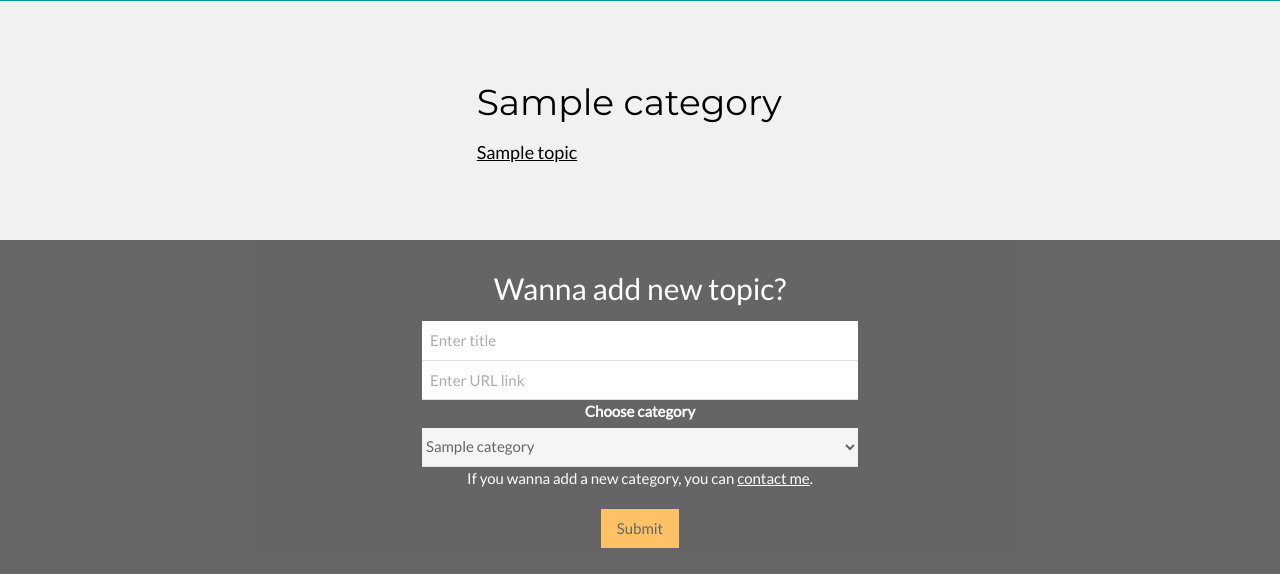
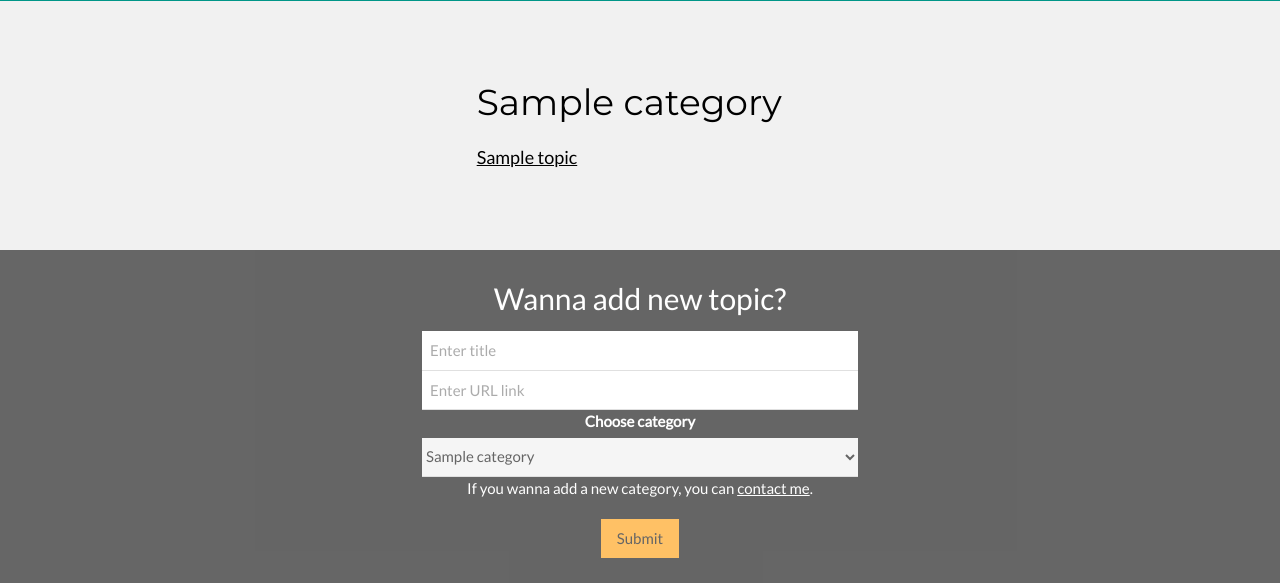
Before and after one commit to Goraved/AQA_topics, a Flask app: template templates/index.html in a window 1280 px wide. Shown: the part 466-1049 px from the top of the page. Run offline with Flask 2, Linux system fonts and the light colour scheme; the template is opened without the code that fills it: most values are stand-ins (such as "Sample title", 1, 10 or a date in 2020); some libraries are stand-ins or nearby versions.

Commit message:
UI struct refactor

```diff
--- a/templates/index.html
+++ b/templates/index.html
@@ -25,7 +25,8 @@
            href="javascript:void(0);" onclick="myFunction()" title="Toggle Navigation Menu"><i
                 class="fa fa-bars"></i></a>
         <a href="/" class="w3-bar-item w3-button w3-padding-large w3-white"><i class="fa fa-home"></i></a>
-        <button onclick="scrollWin()" class="w3-bar-item w3-hide-small w3-green w3-large w3-button w3-padding-large  w3-hover-orange">
+        <button onclick="scrollWin()"
+                class="w3-bar-item w3-hide-small w3-green w3-large w3-button w3-padding-large  w3-hover-orange">
             <i class="fa fa-edit"></i>
         </button>
         <button onclick="scrollWin()" class="w3-bar-item w3-green w3-hide-large w3-large w3-button w3-padding-large">
@@ -82,11 +83,14 @@
     <div class="w3-content">
         <div class="w3-twothird">
             <h1>{{category['title']}}</h1>
+            <ul style="list-style-type: none; -webkit-padding-start: 0px;">
                 {% for topic in topics %}
                 {% if topic['category_id'] == category['id'] %}
-            <h5 class="w3-padding-5"><a href={{topic['link']}} target="_blank">{{topic['title']}}</a></h5>
+                <li class="w3-padding-5" style="-webkit-margin-before: 1em; -webkit-margin-after: 1em;"><a class="w3-large" href={{topic['link']}} target="_blank">{{topic['title']}}</a>
+                </li>
                 {% endif %}
                 {% endfor %}
+            </ul>
         </div>
         <div class="w3-third w3-center">
             <i class="{{category['icon']}} w3-padding-32 w3-text-red" style="font-size: 100px"></i>
@@ -101,11 +105,13 @@
             <i class="fa {{category['icon']}} w3-padding-32 w3-text-red w3-margin-right" style="font-size: 100px"></i>
         </div>
         <h1>{{category['title']}}</h1>
+        <ul style="list-style-type: none; -webkit-padding-start: 0px;">
             {% for topic in topics %}
             {% if topic['category_id'] == category['id'] %}
-        <h5 class="w3-padding-5"><a href={{topic['link']}} target="_blank">{{topic['title']}}</a></h5>
+            <li class="w3-padding-5" style="-webkit-margin-before: 1em; -webkit-margin-after: 1em;"><a class="w3-padding-16 w3-large" href={{topic['link']}} target="_blank">{{topic['title']}}</a></li>
             {% endif %}
             {% endfor %}
+        </ul>
     </div>
 </div>
 </div>
```
Lines whose indentation alone changed are shown as unchanged.
